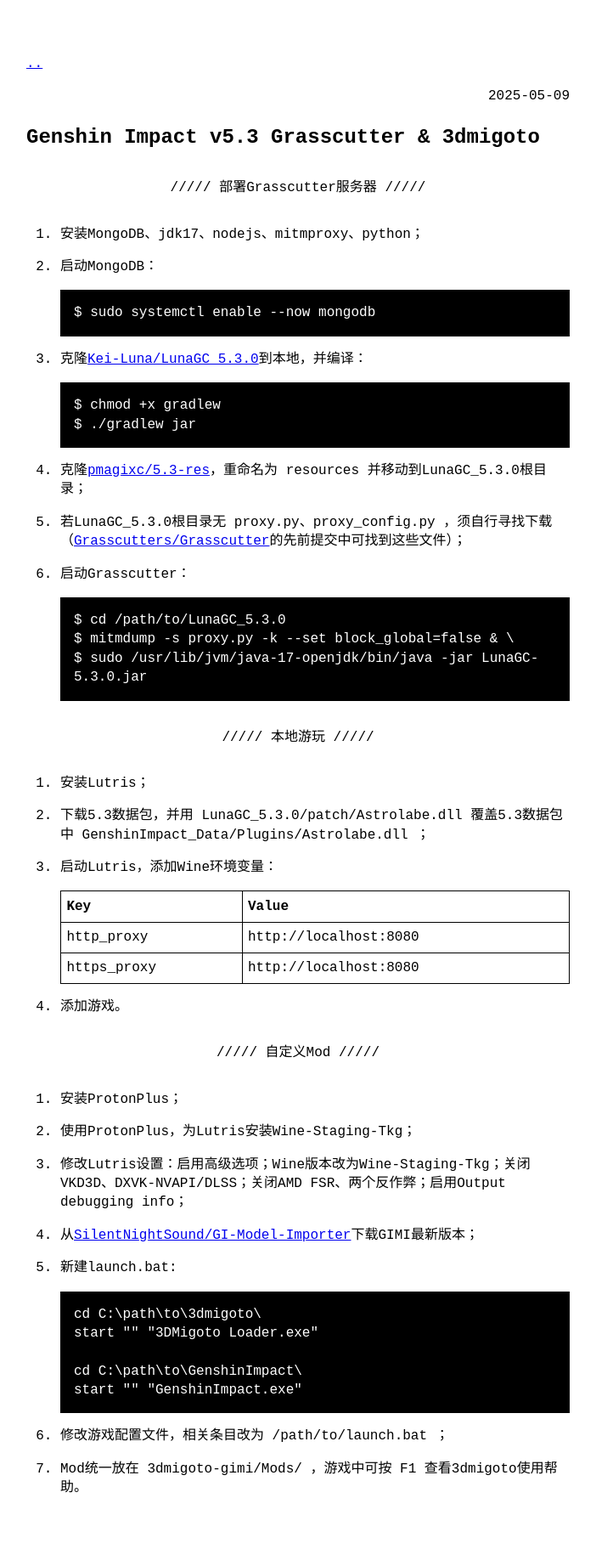
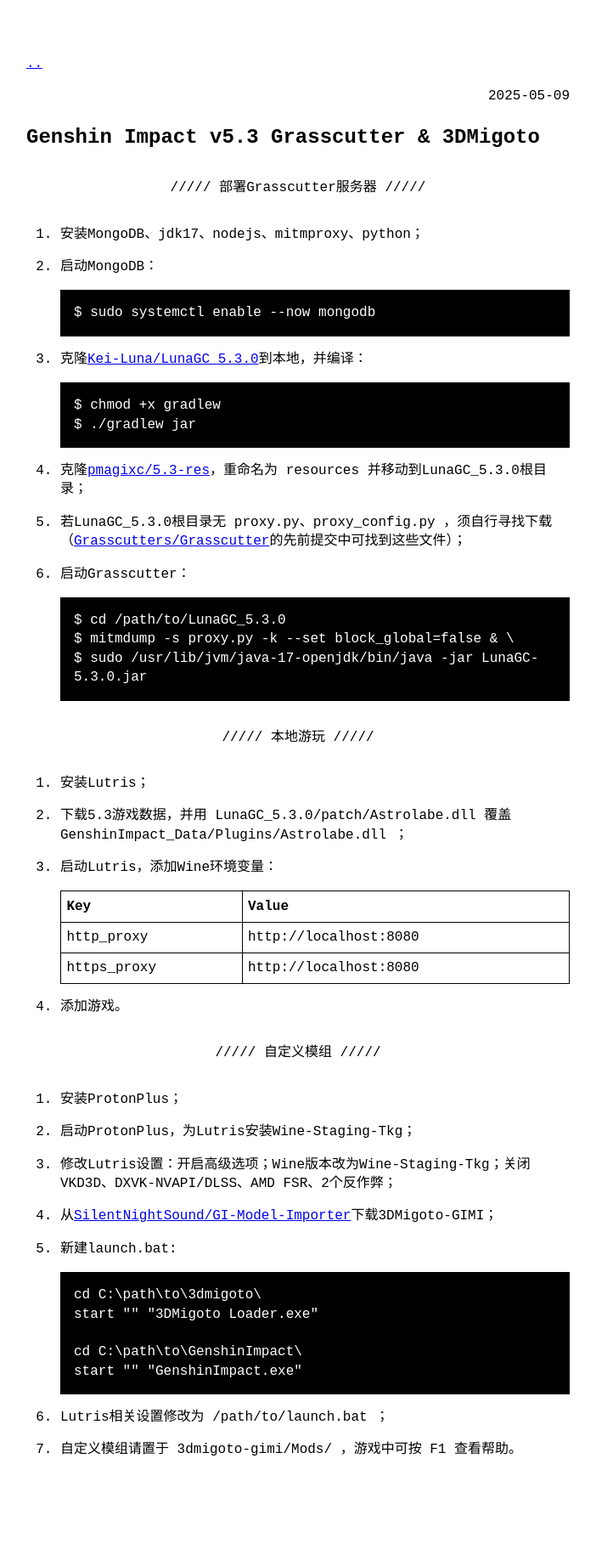
Before and after one commit to szxzip/szxzip.org, a Jekyll site: the page built from _posts/2025-05-09-grasscutter.md, in a window 1280 px wide. Shown: the whole page at 85% size, without its empty margins (289-991 px from the left). Built offline with Jekyll 4.4.1, drawn with Linux system fonts in a browser that asks for light colours; after the commit the page ends 1798 px from its top, so only the background shows below that.

Commit message:
Initial commit

````diff
--- a/_posts/2025-05-09-grasscutter.md
+++ b/_posts/2025-05-09-grasscutter.md
@@ -1,7 +1,7 @@
 ---
 layout: post
 category: y
-title: Genshin Impact v5.3 Grasscutter & 3dmigoto
+title: Genshin Impact v5.3 Grasscutter & 3DMigoto
 ---
 
 ---
@@ -36,7 +36,7 @@ title: Genshin Impact v5.3 Grasscutter & 3dmigoto
 
 1. 安装Lutris；
 
-2. 下载5.3数据包，并用 LunaGC_5.3.0/patch/Astrolabe.dll 覆盖5.3数据包中 GenshinImpact_Data/Plugins/Astrolabe.dll ；
+2. 下载5.3游戏数据，并用 LunaGC_5.3.0/patch/Astrolabe.dll 覆盖 GenshinImpact_Data/Plugins/Astrolabe.dll ；
 
 3. 启动Lutris，添加Wine环境变量：
 
@@ -48,15 +48,15 @@ title: Genshin Impact v5.3 Grasscutter & 3dmigoto
 4. 添加游戏。
 
 ---
-{: data-content=" 自定义Mod "}
+{: data-content=" 自定义模组 "}
 
 1. 安装ProtonPlus；
 
-2. 使用ProtonPlus，为Lutris安装Wine-Staging-Tkg；
+2. 启动ProtonPlus，为Lutris安装Wine-Staging-Tkg；
 
-3. 修改Lutris设置：启用高级选项；Wine版本改为Wine-Staging-Tkg；关闭VKD3D、DXVK-NVAPI/DLSS；关闭AMD FSR、两个反作弊；启用Output debugging info；
+3. 修改Lutris设置：开启高级选项；Wine版本改为Wine-Staging-Tkg；关闭VKD3D、DXVK-NVAPI/DLSS、AMD FSR、2个反作弊；
 
-4. 从[SilentNightSound/GI-Model-Importer](https://github.com/SilentNightSound/GI-Model-Importer)下载GIMI最新版本；
+4. 从[SilentNightSound/GI-Model-Importer](https://github.com/SilentNightSound/GI-Model-Importer)下载3DMigoto-GIMI；
 
 5. 新建launch.bat:
    ```
@@ -67,6 +67,6 @@ title: Genshin Impact v5.3 Grasscutter & 3dmigoto
    start "" "GenshinImpact.exe"
    ```
 
-6. 修改游戏配置文件，相关条目改为 /path/to/launch.bat ；
+6. Lutris相关设置修改为 /path/to/launch.bat ；
 
-7. Mod统一放在 3dmigoto-gimi/Mods/ ，游戏中可按 F1 查看3dmigoto使用帮助。
+7. 自定义模组请置于 3dmigoto-gimi/Mods/ ，游戏中可按 F1 查看帮助。
````
